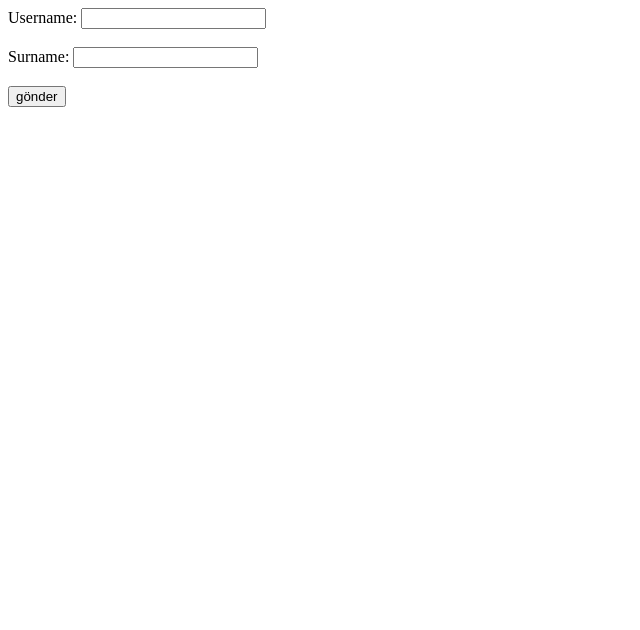
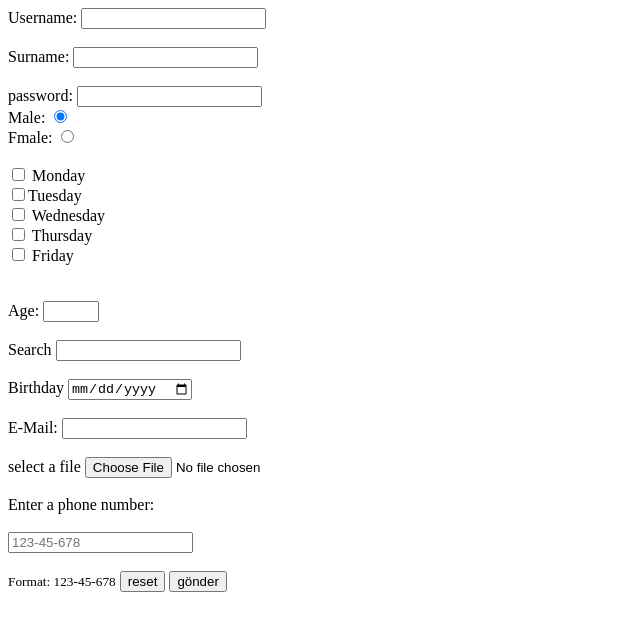
Before and after one commit to FaziletKosure/HTML_CSS, a plain HTML site: page Html_Css_study/html_css-plus/form.html in a window 1280 px wide. Shown: the whole page, without its empty margins (0-640 px from the left). Drawn offline with Linux system fonts and the light colour scheme.

Commit message:
input type recap

```diff
--- a/Html_Css_study/html_css-plus/form.html
+++ b/Html_Css_study/html_css-plus/form.html
@@ -13,6 +13,51 @@
       <label for="surname">Surname: </label>
       <input type="text" name="soyadı" id="surname" />
       <br /><br />
+      <label
+        >password:
+        <input type="password" name="password" id="password" /></label
+      ><br />
+
+      <div>
+        <label for="cinsiyet"
+          >Male:
+          <input
+            type="radio"
+            name="gender"
+            value="male"
+            id="cinsiyet-1"
+            checked
+        /></label>
+        <br />
+        <label for="cinsiyet"
+          >Fmale:
+          <input type="radio" name="gender" value="fmale" id="cinsiyet-2"
+        /></label>
+        <br />
+        <br />
+      </div>
+      <input type="checkbox" name="days" value="monday" /> Monday<br />
+      <input type="checkbox" name="days" value="tuesday" />Tuesday<br />
+      <input type="checkbox" name="days" value="wednesday" /> Wednesday<br />
+      <input type="checkbox" name="days" value="thursday" /> Thursday<br />
+      <input type="checkbox" name="days" value="friday" /> Friday<br />
+      <br /><br />
+      <label for="age">Age: </label>
+      <input type="number" name="age" id="age" min="18" max="70" step="2" />
+      <br /><br />
+      <label for="gsearch">Search</label>
+      <input type="search" name="search" id="gsearch" /><br /><br />
+      <label for="birthday">Birthday</label>
+      <input type="date" name="date" id="birthday" /><br /><br />
+      <label for="email">E-Mail:</label>
+      <input type="email" name="email" id="email" /><br /><br />
+      <label for="myfile">select a file</label>
+      <input type="file" name="file" id="myfile" /><br /><br />
+      <label for="phone">Enter a phone number:</label><br><br>
+      <input type="tel" id="phone" name="phone" placeholder="123-45-678" pattern="[0-9]{3}-[0-9]{2}-[0-9]{3}" required><br><br>
+      <small>Format: 123-45-678</small>
+      </label>
+      <input type="reset" value="reset" />
       <input type="submit" value="gönder" />
     </form>
   </body>
```
